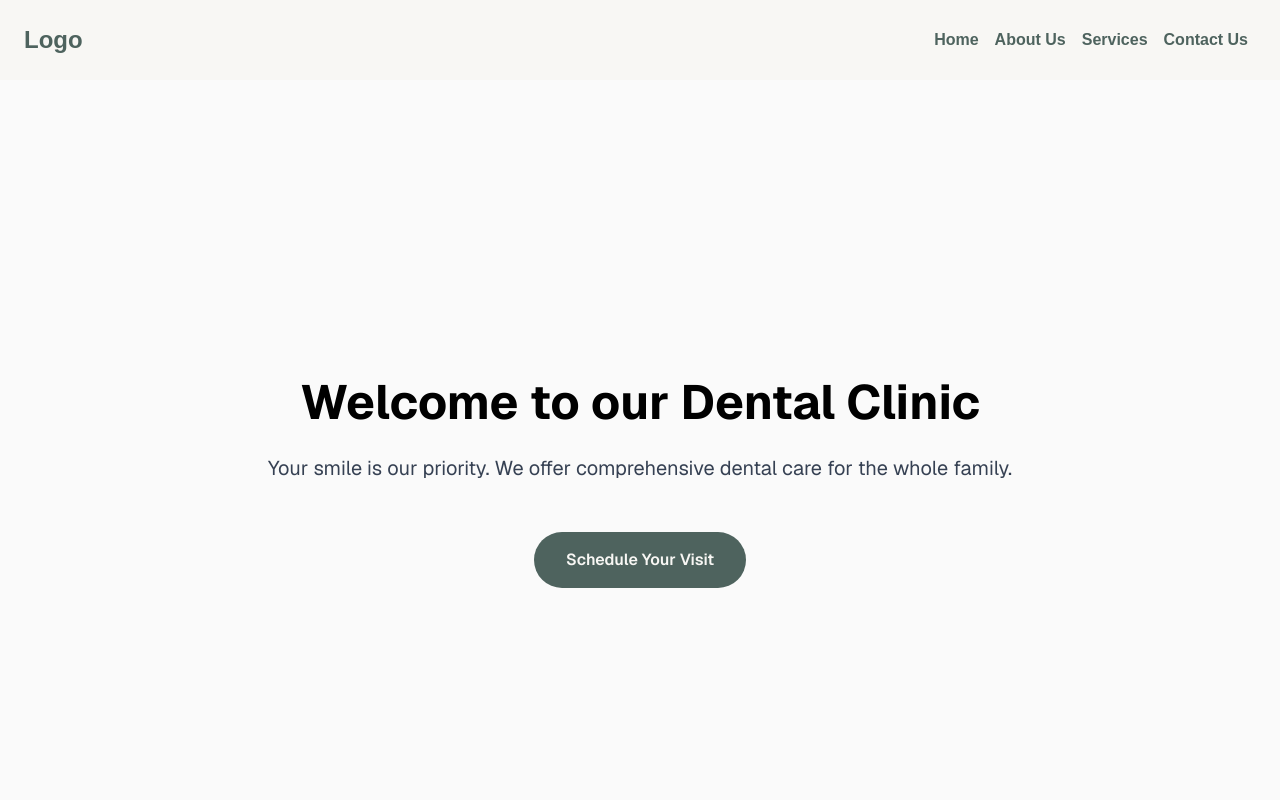
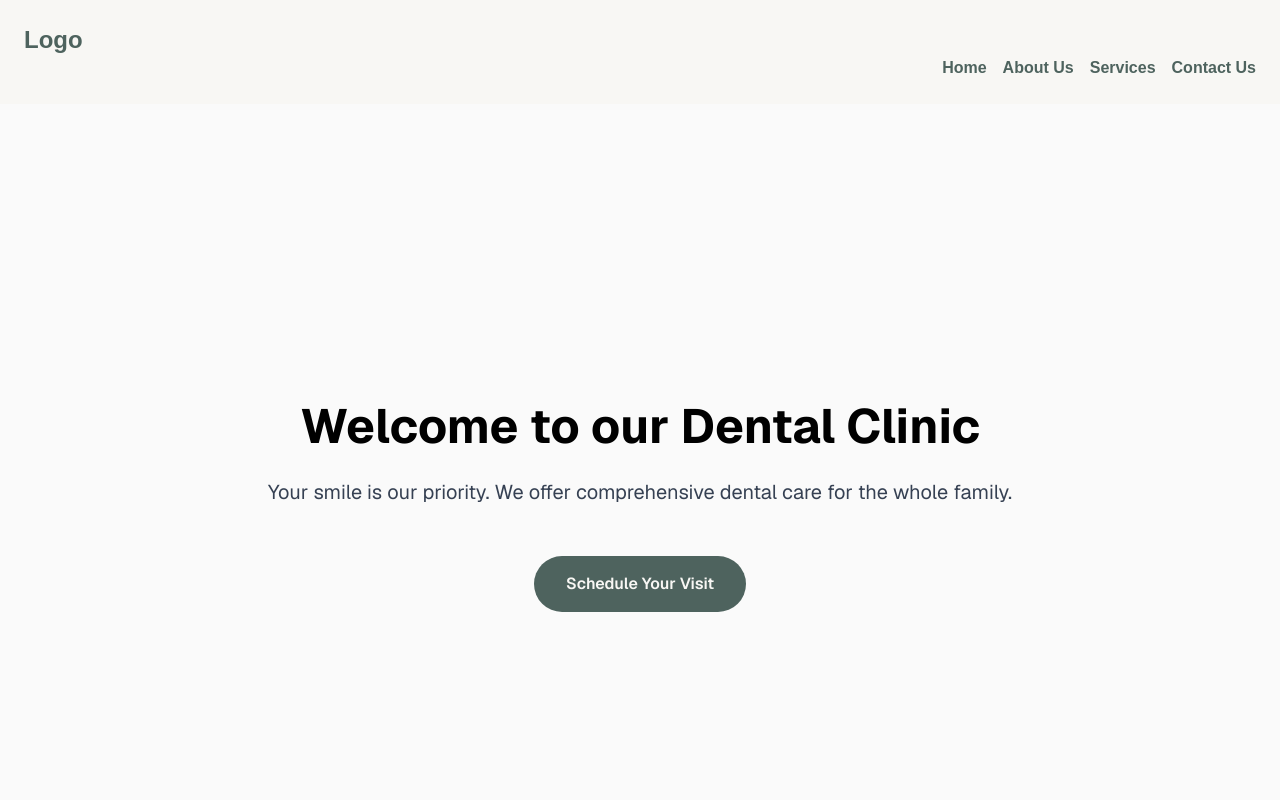
Before and after one commit to joseanemsilva/configurable-web-application, a Next.js app in the folder dental-clinic/: page / in a window 1280 px wide. Shown: the top 800 px of the page. Built offline with nearby package versions, Linux system fonts and the light colour scheme.

Commit message:
Fix NavBar toggle menu for responsive design

```diff
--- a/dental-clinic/src/components/NavBar.tsx
+++ b/dental-clinic/src/components/NavBar.tsx
@@ -1,7 +1,6 @@
 "use client";
-
 import Link from "next/link";
-import { useState } from "react";
+import {useState, useCallback } from "react";
 import { FaBars, FaXmark } from "react-icons/fa6";
 
 interface NavLinkType {
@@ -30,50 +29,33 @@ const navItems: NavLinkType[] = [
 
 const NavBar: React.FC = () => {
     const [isOpen, setIsOpen] = useState(false);
+    const toggle = useCallback(() => {
+	    setIsOpen(!isOpen);
+	}, [setIsOpen, isOpen]);
+    const closeMenu = useCallback(() => {
+        setIsOpen(false);
+    }, [setIsOpen]);
 
-    function getMenuClasses() {
-        let menuClasses = [];
-        if(isOpen) {
-            menuClasses = [
-                "flex",
-                "absolute",
-                "top-[60px]",
-                "w-full",
-                "left-0",
-                "p-4",
-                "gap-10",
-                "flex-col"
-            ];
-        } else {
-            menuClasses = [
-                "hidden",
-                "md:flex",
-            ];
-        }
-
-        return menuClasses.join(" ");
-    }
-
-    return (
-        <nav className=" text-primary p-4 sm:p-6 md:flex md:justify-between md:items-center">
-            <div className="container mx-auto flex justify-between items-center">
-                <a href="/" className="text-2xl font-bold"> Logo</a>
-                <ul className={getMenuClasses()}>
+	return (
+        <nav className="text-primary p-4 sm:p-6">
+            <div className="container mx-auto">
+                <div className="flex items-center justify-between">
+                    <a href="/" className="text-2xl font-bold">Logo</a>
+                    <div className="md:hidden flex items-center">
+                        <button onClick={toggle} aria-label="Toggle navigation menu">
+                            {isOpen ? (
+                                <FaXmark className="size-6 text-primary" />
+                            ) : (
+                                <FaBars className="size-6 text-primary" />)}
+                        </button>
+                    </div>
+                </div>
+                <div className={`${isOpen ? "mt-4 flex" : "hidden"} flex-col gap-3 md:mt-0 md:flex md:flex-row md:items-center md:justify-end md:gap-4`}>
                     {navItems.map((link) => (
-                        <li key={link.label}>
-                            <Link href={link.href}  className="mx-2 font-semibold hover:text-accent3">
-                                {link.label}
-                            </Link>
-                        </li>
+                        <Link onClick={closeMenu} key={link.href} href={link.href} className="font-semibold hover:text-accent3">
+                            {link.label}
+                        </Link>
                     ))}
-                </ul>
-                <div className="md:hidden flex items-center">
-                    <button onClick={() => {setIsOpen(!isOpen)}}>
-                        {isOpen ? (
-                            <FaXmark className="size-6 text-accent3"/>
-                        ) : (
-                             <FaBars className="size-6 text-accent3"/> )}
-                    </button>
                 </div>
             </div>
         </nav>
```
